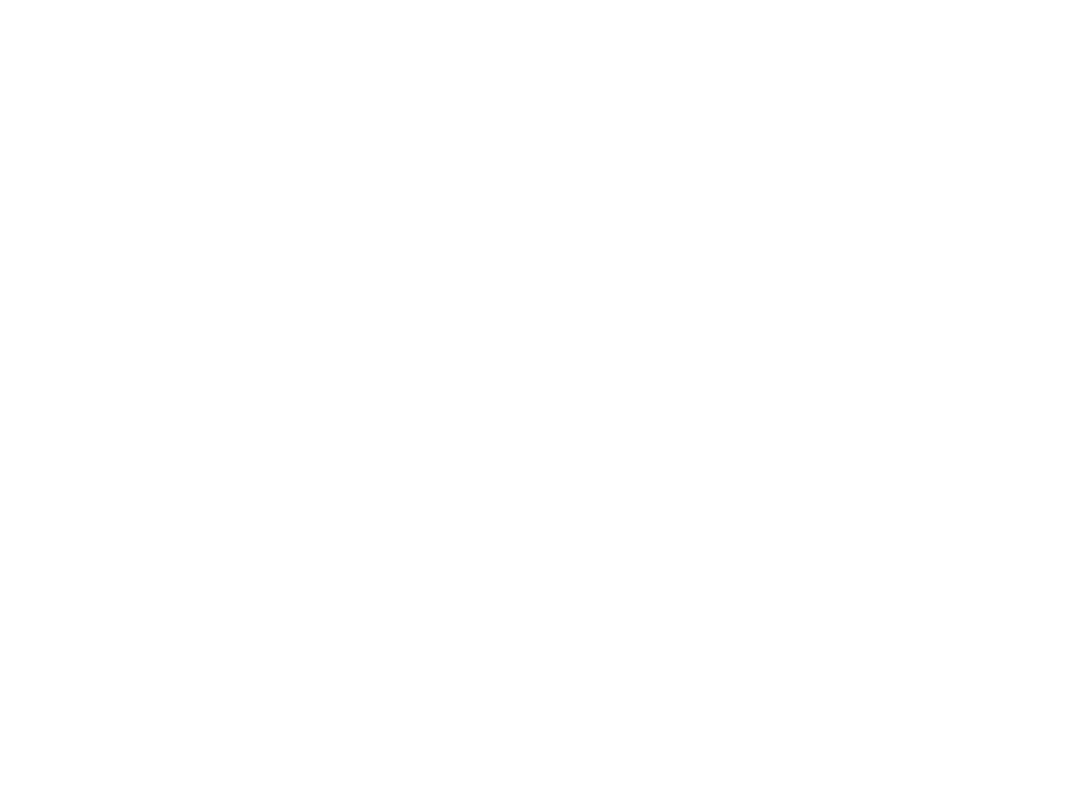
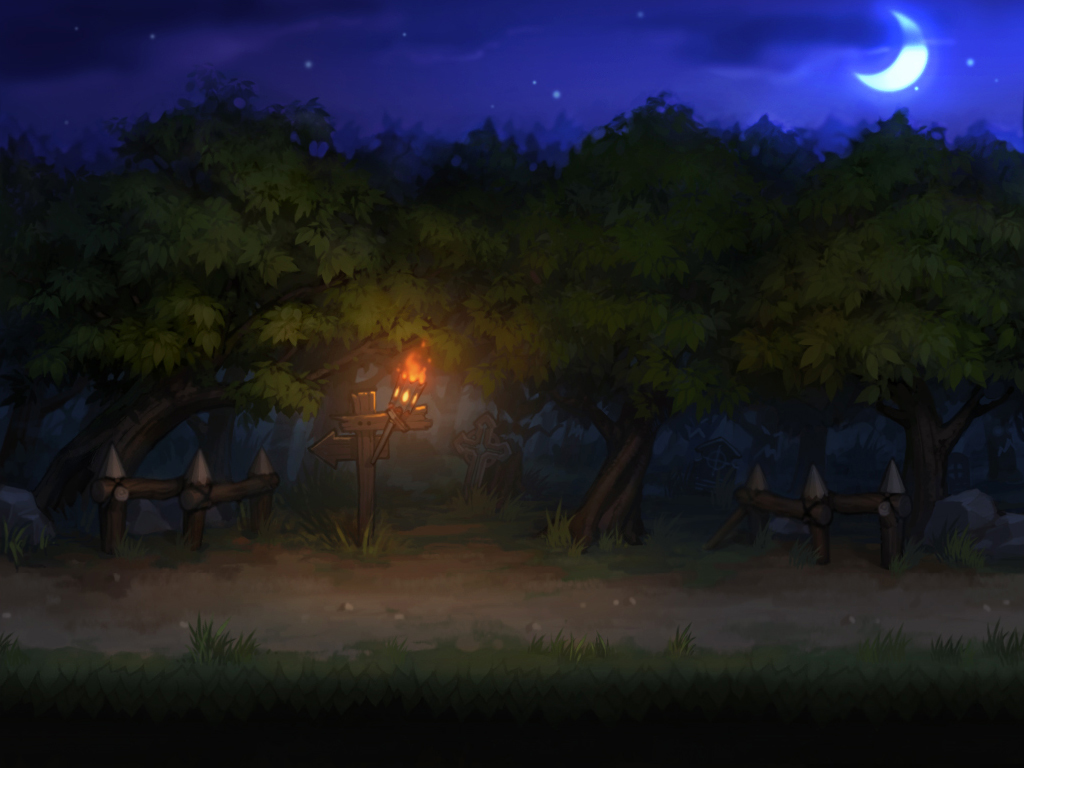
Before and after one commit to ssghoh/goblin.js, a plain HTML site: page index.html in a window 1280 px wide. Shown: the whole page, without its empty margins (0-1087 px from the left). Drawn offline with Linux system fonts and the light colour scheme.

Commit message:
* update auto scene generation

```diff
--- a/index.html
+++ b/index.html
@@ -22,7 +22,6 @@
 		<script src='js/goblin/DomUtil.js'></script>
 		<script src='js/goblin/Game.js'></script>
 		<script src='js/goblin/Asset.js'></script>
-		<script src='js/goblin/Scene.js'></script>
 		<script src='js/goblin/AssetManager.js'></script>
 		<script src='js/goblin/NetManager.js'></script>
 		<script src='js/goblin/SceneManager.js'></script>
--- a/js/game/StateLoad.js
+++ b/js/game/StateLoad.js
@@ -6,18 +6,17 @@
 function StateLoad()
 {
 	_state = this;
-	this.scene = scene;
 
-	this.init();
+	this.initialize();
 	this.run();
 };
 
 StateLoad.prototype.run = Game.run;
 StateLoad.prototype.pause = Game.pause;
 
-StateLoad.prototype.init = function()
+StateLoad.prototype.initialize = function()
 {
-
+	console.log(">> initialize Load");
 };
 
 StateLoad.prototype.update = function()
--- a/js/game/StateLogin.js
+++ b/js/game/StateLogin.js
@@ -6,23 +6,22 @@
 function StateLogin()
 {
 	_state = this;
-	this.scene = scene;
 
-	this.init();
+	this.initialize();
 	this.run();
 };
 
 StateLogin.prototype.run = Game.run;
 StateLogin.prototype.pause = Game.pause;
 
-StateLogin.prototype.init = function()
+StateLogin.prototype.initialize = function()
 {
-
+	console.log(">> initialize Login");
 };
 
 StateLogin.prototype.update = function()
 {
-
+	StateManager.runState(STATE.PLAY);
 };
 
 StateLogin.prototype.render = function()
--- a/js/game/StateLogo.js
+++ b/js/game/StateLogo.js
@@ -6,26 +6,31 @@
 function StateLogo()
 {
 	_state = this;
-	this.scene = scene;
 
-	this.init();
+	this.initialize();
 	this.run();
 };
 
 StateLogo.prototype.run = Game.run;
 StateLogo.prototype.pause = Game.pause;
 
-StateLogo.prototype.init = function()
+StateLogo.prototype.initialize = function()
 {
-	console.log(">> init Logo");
+	console.log(">> initialize Logo");
+	SceneManager.createScene(SCENE.IMG);
+	this.bg = new Image();
+	this.bg.src = './image/bg0.jpg';
+	this.ctx = SceneManager.getContext(VIEW.BG);
 };
 
 StateLogo.prototype.update = function()
 {
-	console.log(">> update Logo");
+	// console.log(">> update Logo");
+	// StateManager.runState(STATE.LOAD);
 };
 
 StateLogo.prototype.render = function()
 {
-	console.log(">> render Logo");
+	//console.log(">> render Logo");
+	this.ctx.drawImage(this.bg,0,0);
 };
--- a/js/game/StateManager.js
+++ b/js/game/StateManager.js
@@ -3,28 +3,51 @@
  * Manage Game State
  * @author Hyunseok Oh
  */
-var StateType = {
+
+/**
+ * Assign STATE Constant Assign
+ * Developer add each state
+ */
+var STATE = {
 	LOGO: 0,
 	LOAD: 1,
 	LOGIN: 2,
-	PLAY: 3,
+	PLAY: 3
+	/* To add new user defined state */
 };
 
 var StateManager = {
-	states: null,
+	state: null,
 	curState: null,
 	oldState: null,
+	/**
+ 	 * Initialize StateManager
+ 	 */
 	initialize: function() {
 		console.log('** Initialize Goblin.StateManager');
-		console.log(StateType.LOOG);
-		console.log(StateType.LOAD);
-		console.log(StateType.LOGIN);
-		console.log(StateType.PLAY);
-		this.states = [];
-		this.curState = StateType.LOAD;
-		this.oldState = StateType.PLAY;
-		console.log(this.states);
-		console.log(this.curState);
-		console.log(this.oldState);
+		this.curState = STATE.LOGO;
+		this.oldState = STATE.LOGO;
+		this.runState(STATE.LOGO);
+	},
+	/**
+ 	 * Run State
+ 	 * @param {STATE.Type} Type : (LOGO or 0, LOAD or 1, LOGIN or 2, PLAY or 2)
+ 	 */
+	runState: function(state) {
+		this.state = null;
+		switch(state) {
+			case STATE.LOGO:
+				this.state = new StateLogo();
+				break;
+			case STATE.LOAD:
+				this.state = new StateLoad();
+				break;
+			case STATE.LOGIN:
+				this.state = new StateLogin();
+				break;
+			case STATE.PLAY:
+				this.state = new StatePlay();
+				break;
+		};
 	}
 };
--- a/js/game/StatePlay.js
+++ b/js/game/StatePlay.js
@@ -6,26 +6,25 @@
 function StatePlay()
 {
 	_state = this;
-	this.scene = scene;
 
-	this.init();
+	this.initialize();
 	this.run();
 };
 
 StatePlay.prototype.run = Game.run;
 StatePlay.prototype.pause = Game.pause;
 
-StatePlay.prototype.init = function()
+StatePlay.prototype.initialize = function()
 {
-
+	console.log(">> initialize Play");
 };
 
 StatePlay.prototype.update = function()
 {
-
+	console.log(">> update Play");
 };
 
 StatePlay.prototype.render = function()
 {
-
+	console.log(">> render Play");
 };
--- a/js/goblin/DomUtil.js
+++ b/js/goblin/DomUtil.js
@@ -3,12 +3,14 @@
  */
 
 var DomUtil = {
-	createDiv: function() {
+	createDiv: function(id) {
 		var div = document.createElement('div');
+		div.id = id;
 		return div;
 	},
-	createCanvas: function(width,height) {
+	createCanvas: function(id,width,height) {
 		var canvas = document.createElement('canvas');
+		canvas.id = id;
 		canvas.width = width;
 		canvas.height = height;
 		return canvas;
--- a/js/goblin/Scene.js
+++ /dev/null
@@ -1,23 +0,0 @@
-/**
- * Scene.js
- * Class Game Scene
- * @author Hyunseok Oh
- */
-var SceneType = {
-	IMAGE: 0,
-	ANIMATION: 1,
-	APP: 2,
-	GAME: 3
-};
-
-/**
- * Some class, initialized with a value.
- * @param {Object} value Some value.
- * @constructor
- */
-function Scene(id,type) {
-	this.id = id;
-	this.uiView = null;
-	this.bgView = null;
-	this.objView = null;
-};
--- a/js/goblin/SceneManager.js
+++ b/js/goblin/SceneManager.js
@@ -3,17 +3,121 @@
  * Manage Game Scenes
  * @author Hyunseok Oh
  */
+
+var SCENE = {IMG: 0, ANI: 1,APP: 2,	GAME: 3};	// Assign SCENE Constant Assign
+var VIEW = {BG: 0, OBJ: 1, UI: 2}; // Assign VIEW Constant Assign
+
 var SceneManager = {
-	scenes: [],
-	initialize: function()	{
-		this.scenes = [];
+	width: 0,
+	height: 0,
+	/**
+ 	 * Initialize SceneManager
+ 	 */
+	initialize: function(width,height)	{
 		console.log('** Initialize Goblin.SceneManager');
+		// Create Scene
+		var scene = DomUtil.createDiv('game');
+		scene.style.overflow = 'hidden';
+
+		// Set Screen Size
+		if(arguments.length == 2)	{
+			this.width = width;
+			this.height = height;
+		} else {
+			this.width = SystemInfo.screenWidth;
+			this.height = SystemInfo.screenHeight;
+		}
+
+		$('#game').css({'width':this.width+'px', 'height':this.height+'px', 'background-color':'black'});
+		$('body').append(scene);
 	},
-	createScene: function(id,type) {
-		var scene = new Scene(id,type);
-		this.scenes.push(scene);
+	/**
+ 	 * Create Game Scene from SCENE type
+ 	 * @param {SCENE.Type} Type : (IMG or 0 - Image Viewer, ANI or 1 - Animation, APP or 2 - Application, GAME or 2 - Game)
+ 	 * @return {Object} This return is canvas context
+ 	 */
+	createScene: function(scene) {
+		// Initialize Scene
+		$('#background').remove();
+		$('#object').remove();
+		$('#ui').remove();
+		var bgView = null;
+		var objView = null;
+		var uiView = null;
+
+		// Create canvas
+		var canvasSize = this.calcCanvasSize();
+		var canvasWidth = canvasSize[0];
+		var canvasHeight = canvasSize[1];
+		switch(scene) {
+			case SCENE.IMG:
+				bgView = DomUtil.createCanvas('background',canvasWidth,canvasHeight);
+				$('#game').append(bgView);
+				break;
+			case SCENE.ANI:
+				bgView = DomUtil.createCanvas('background',canvasWidth,canvasHeight);
+				objView = DomUtil.createCanvas('object',canvasWidth,canvasHeight);
+				$('#game').append(bgView);
+				$('#game').append(objView);
+				break;
+			case SCENE.APP:
+				bgView = DomUtil.createCanvas('background',canvasWidth,canvasHeight);
+				uiView = DomUtil.createCanvas('ui',canvasWidth,canvasHeight);
+				$('#game').append(bgView);
+				$('#game').append(uiView);
+				break;
+			case SCENE.GAME:
+				bgView = DomUtil.createCanvas('background',canvasWidth,canvasHeight);
+				objView = DomUtil.createCanvas('object',canvasWidth,canvasHeight);
+				uiView = DomUtil.createCanvas('ui',canvasWidth,canvasHeight);
+				$('#game').append(bgView);
+				$('#game').append(objView);
+				$('#game').append(uiView);
+				break;
+		};
+
+		// Resize canvas screen size
+		$('#background').css({'width':this.width+'px','height':this.height+'px'});
+		$('#object').css({'width':this.width+'px','height':this.height+'px'});
+		$('#ui').css({'width':this.width+'px','height':this.height+'px'});
 	},
-	removeScene: function(id) {
+	/**
+ 	 * Get Canvas Context from VIEW type
+ 	 * @param {VIEW.Type} Type : (BG or 0 - BackGround, OBJ or 1 - Object, UI or 2 - UserInterface)
+ 	 * @return {Object} This return is canvas context
+ 	 */
+	getContext: function(view) {
+		var canvas = null;
+		var ctx = null;
+		switch(view) {
+			case VIEW.BG: canvas = document.getElementById('background'); break;
+			case VIEW.OBJ: canvas = document.getElementById('object'); break;
+			case VIEW.UI: canvas = document.getElementById('ui'); break;
+		};
 
+		if(canvas != null)
+			ctx = canvas.getContext('2d');
+
+		console.log(ctx);
+		return ctx;
+	},
+	/**
+ 	 * Calculate Canvas Size from System Information
+ 	 * @return {Array} This return is canvas size.
+ 	 */
+	calcCanvasSize: function() {
+		var canvasSize = [];
+
+		if(SystemInfo.orientation == 'landscape')	{
+			if(SystemInfo.resolution >= 1.75)		canvasSize = [1024,576]; // 16:9
+			else if(SystemInfo.resolution >= 1.5)	canvasSize = [1024,682]; // 3:2
+			else 									canvasSize = [1024,768]; // 4:3
+		} else { // 'portrait'
+			if(SystemInfo.resolution <= 0.57)		canvasSize = [576,1024]; // 9:16
+			else if(SystemInfo.resolution <= 0.67)	canvasSize = [682,1024]; // 2:3
+			else 									canvasSize = [768,1024]; // 3:4
+		}
+
+		return canvasSize;
 	}
 };
--- a/js/goblin/systemInfo.js
+++ b/js/goblin/systemInfo.js
@@ -17,8 +17,13 @@ var SystemInfo = {
 	 * Check screen size
 	 */
 	checkDeviceScreen: function() {
+		if(this.platform == 'pc')	{
+			this.screenWidth = 1024;
+			this.screenHeight = 768;
+		} else {
 			this.screenWidth = window.innerWidth;
 			this.screenHeight = window.innerHeight;
+		}
 	},
 	/**
 	 * Check screen resolution
```
Also changed, not shown: image/bg0.jpg (added). Lines whose indentation alone changed are shown as unchanged.
